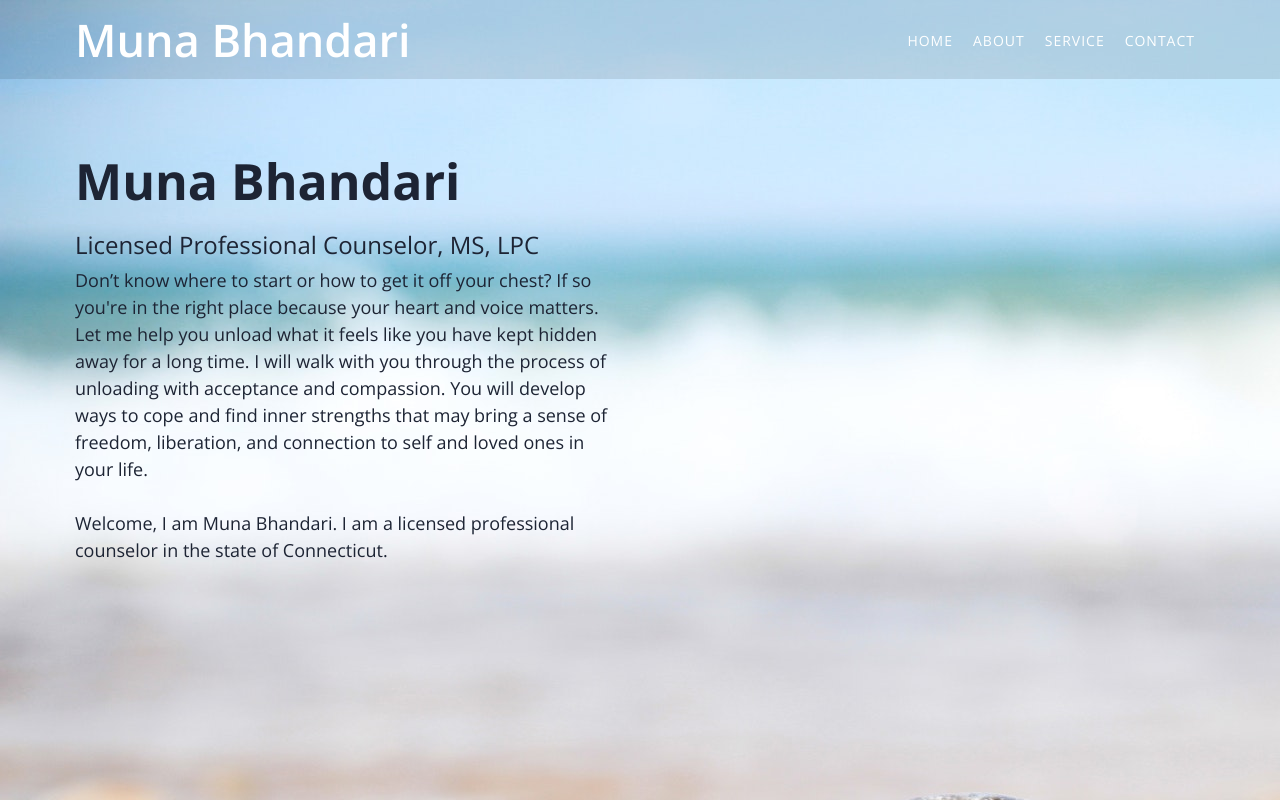
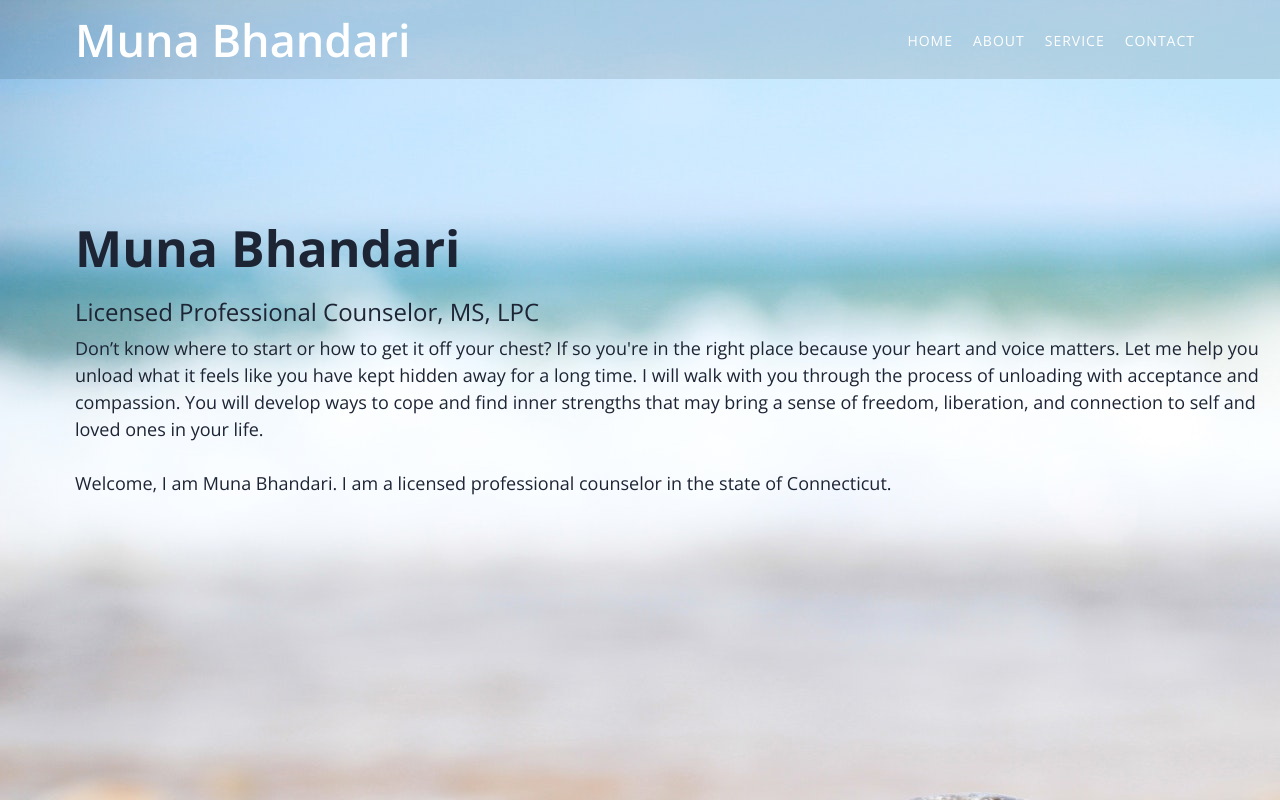
Before and after one commit to munabhandaripsychology/munabhandaripsychology.github.io, a plain HTML site: page index.html in a window 1280 px wide. Shown: the top 802 px of the page. Drawn offline with nearby package versions, Linux system fonts and the light colour scheme.

Commit message:
finishing centering

```diff
--- a/index.html
+++ b/index.html
@@ -81,7 +81,7 @@
 		<div class="hero" id="home">
 			<div class="container-fluid">
 				<div class="row">
-					<div class="col-sm-12 col-md-6">
+					<div class="col-sm-12 col-md-12">
 						<div class="hero-text">
 							<h1>Muna Bhandari</h1>
 							<h4>Licensed Professional Counselor, MS, LPC</h4>
```
